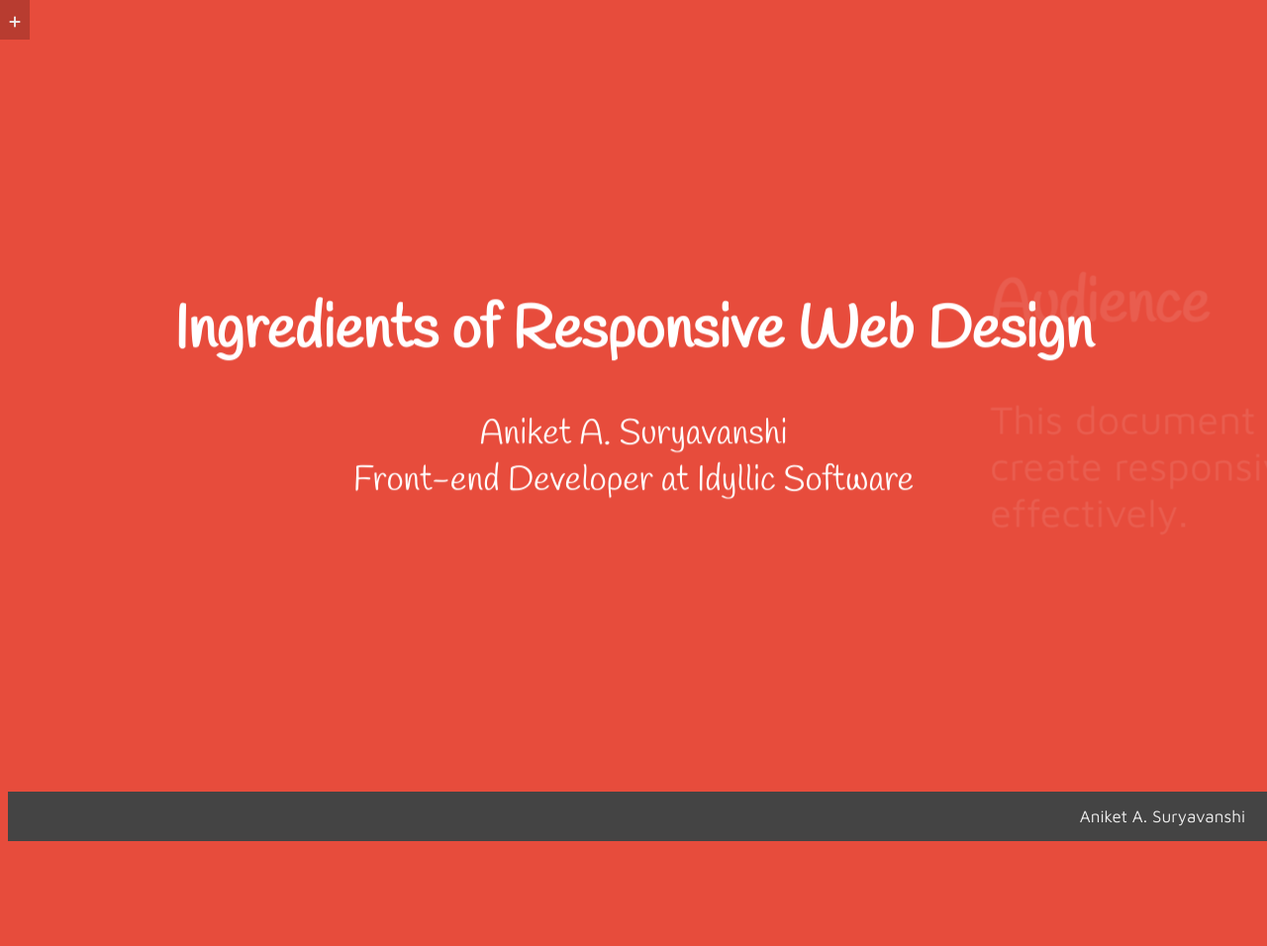
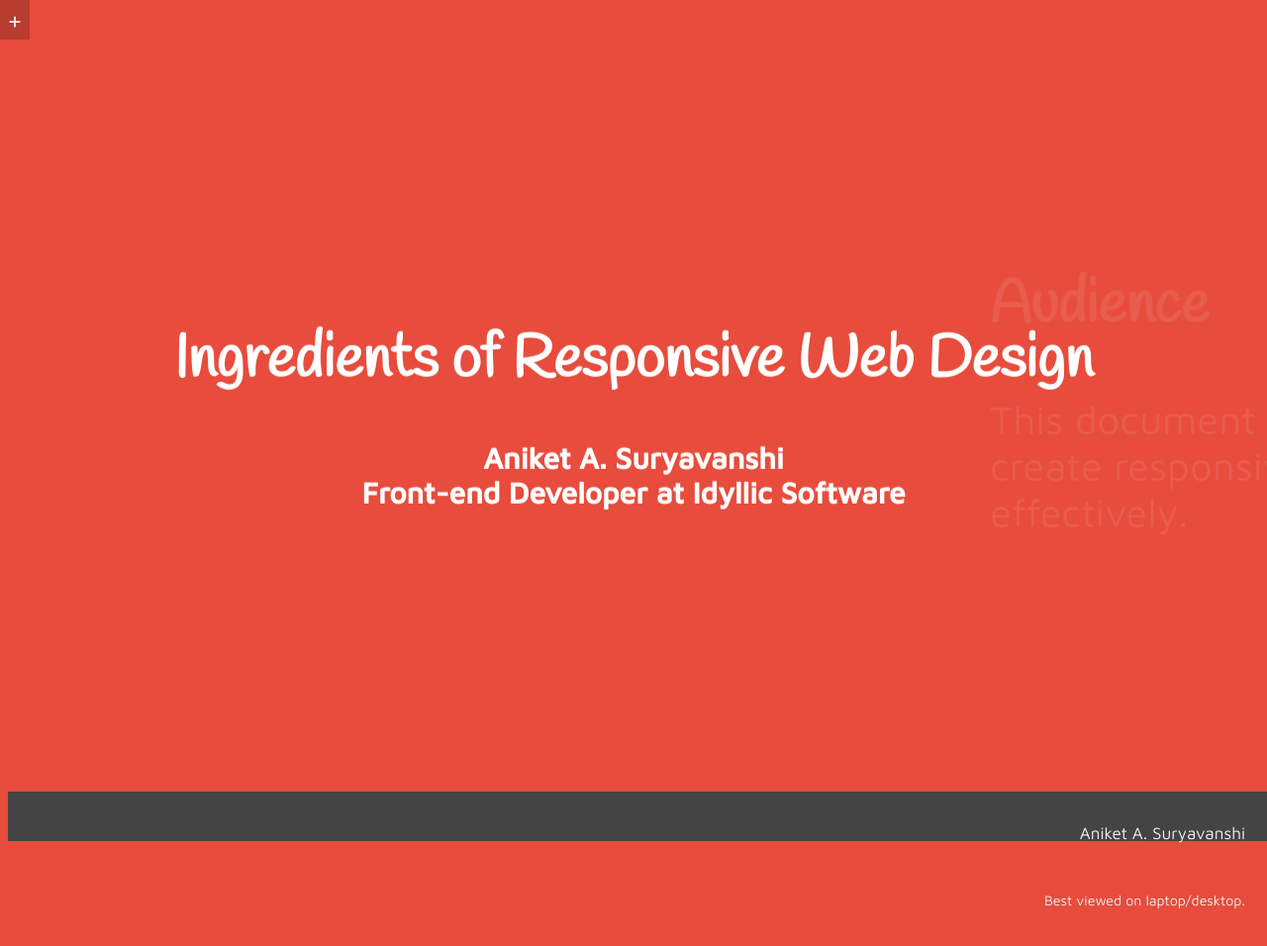
Before and after one commit to anikets/rwd-presentation, a website: page index.html in a window 1280 px wide. Shown: the top 956 px of the page at 99% size. Drawn offline with nearby package versions, Linux system fonts and the light colour scheme.

Commit message:
Content and markup changes.

```diff
--- a/index.html
+++ b/index.html
@@ -108,7 +108,8 @@
       </ul>
     </nav>
     <div class='aside-bottom'>
-      Aniket A. Suryavanshi
+      <p>Aniket A. Suryavanshi</p>
+      <small>Best viewed on laptop/desktop.</small>
     </div>
     <!-- <div class="fallback-message">
         <p>Your browser <b>doesn't support the features required</b> by impress.js, so you are presented with a simplified version of this presentation.</p>
@@ -119,8 +120,8 @@
     <div id='impress'>
       <div class='step' data-x='-1500' data-y='-1500' data-z='0' id='cover'>
         <h1>Ingredients of Responsive Web Design</h1>
-        <h3>Aniket A. Suryavanshi<br />
-          Front-end Developer at Idyllic Software</h3>
+        <strong>Aniket A. Suryavanshi<br />
+          Front-end Developer at Idyllic Software</strong>
           <!-- <i class='icon-facebook-sign'></i>
         <div>
           <a href="#"><i class='icon-facebook-sign'></i></a>
```
